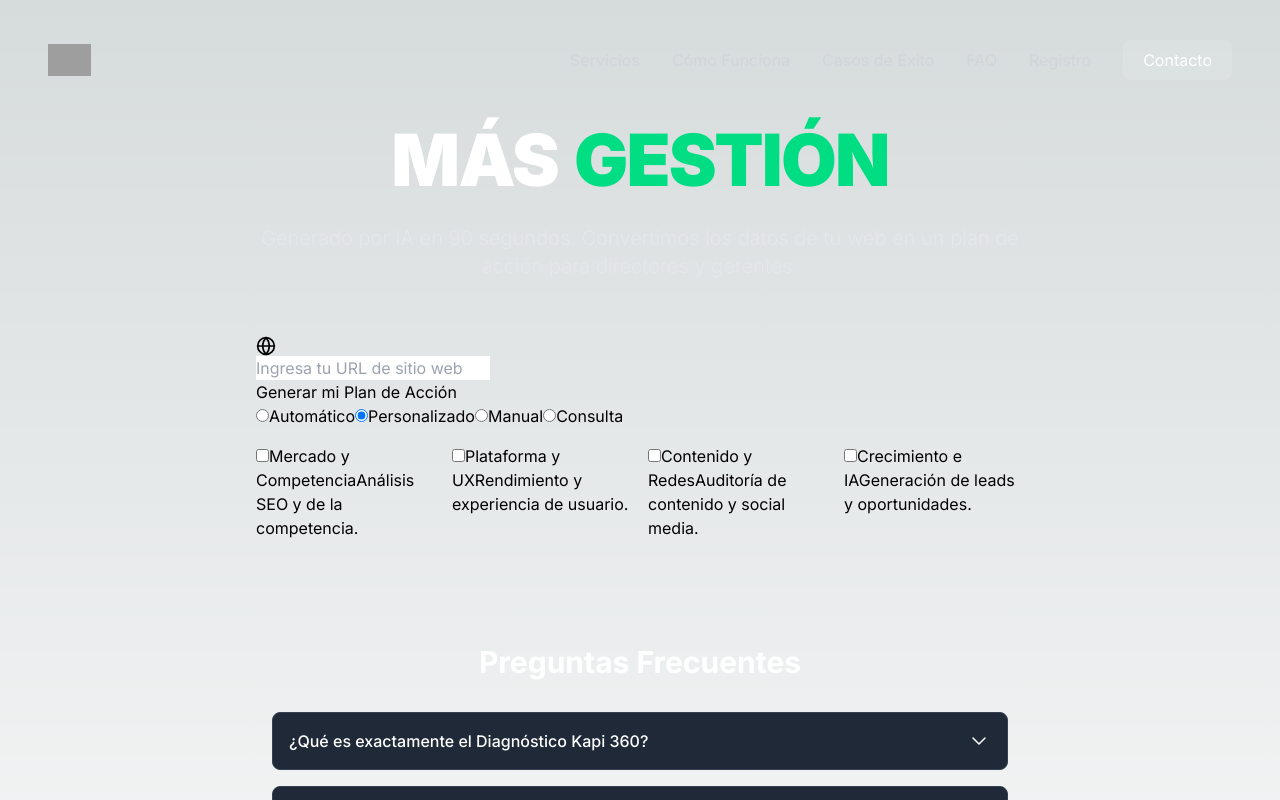
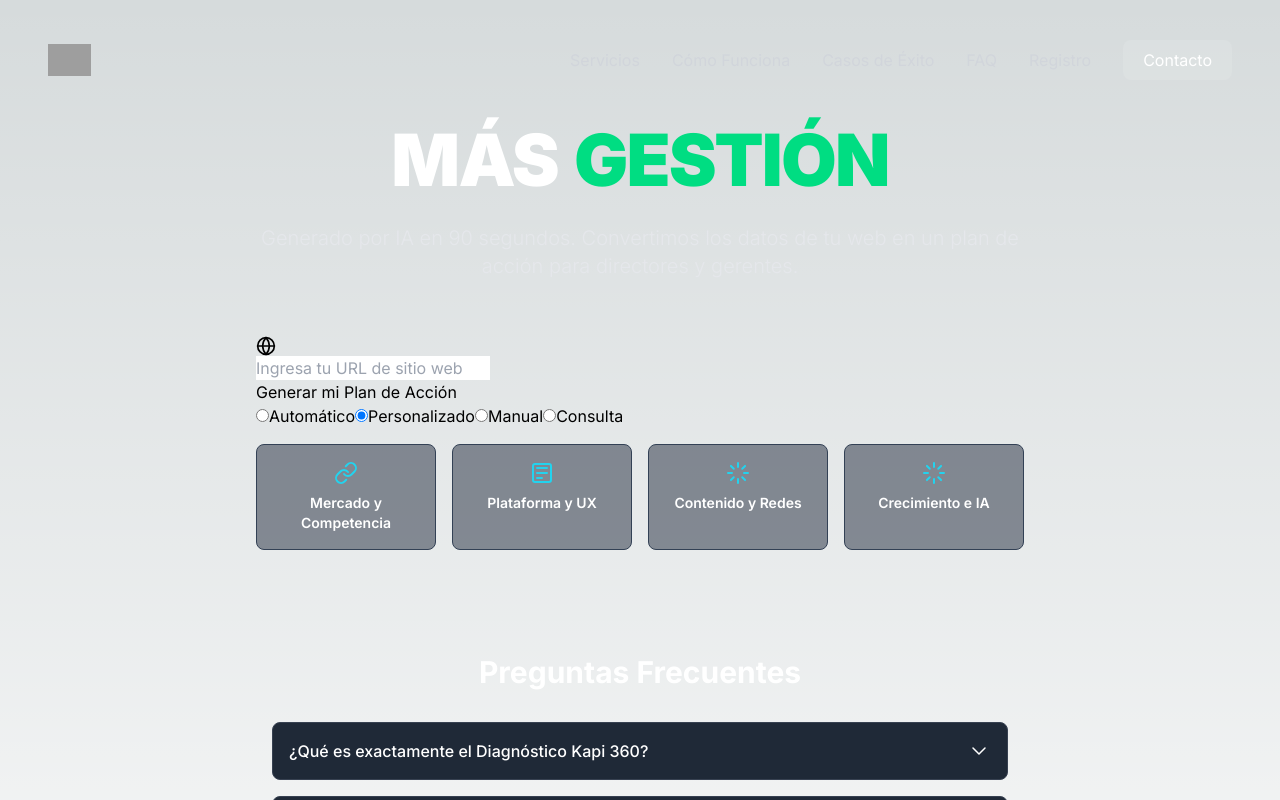
Before and after one commit to nataliogarbus/kapi360-mvp, a Next.js app: page / in a window 1280 px wide. Both pictures are taken after a click on the radio button "Personalizado". Shown: the top 800 px of the page. Built offline with nearby package versions, Linux system fonts and the light colour scheme; grey boxes are pictures that could not be loaded.

Commit message:
refactor(ui): Unificar diseño de tarjetas en el formulario

```diff
--- a/src/components/DiagnosticForm.tsx
+++ b/src/components/DiagnosticForm.tsx
@@ -1,6 +1,17 @@
-'use client';
+import React, { useState } from 'react';
 
-import React, { useState } from 'react';
+// --- Iconos SVG (reutilizados de ReportSection) ---
+const SeoIcon = () => <svg xmlns="http://www.w3.org/2000/svg" width="24" height="24" viewBox="0 0 24 24" fill="none" stroke="currentColor" strokeWidth="2" strokeLinecap="round" strokeLinejoin="round"><path d="M10 13a5 5 0 0 0 7.54.54l3-3a5 5 0 0 0-7.07-7.07l-1.72 1.72"/><path d="M14 11a5 5 0 0 0-7.54-.54l-3 3a5 5 0 0 0 7.07 7.07l1.72-1.72"/></svg>;
+const UxIcon = () => <svg xmlns="http://www.w3.org/2000/svg" width="24" height="24" viewBox="0 0 24 24" fill="none" stroke="currentColor" strokeWidth="2" strokeLinecap="round" strokeLinejoin="round"><rect x="3" y="3" width="18" height="18" rx="2" ry="2"/><path d="M7 12h10M7 7h10M7 17h5"/></svg>;
+const ConversionIcon = () => <svg xmlns="http://www.w3.org/2000/svg" width="24" height="24" viewBox="0 0 24 24" fill="none" stroke="currentColor" strokeWidth="2" strokeLinecap="round" strokeLinejoin="round"><path d="M12 2v4M12 18v4M4.93 4.93l2.83 2.83M16.24 16.24l2.83 2.83M2 12h4M18 12h4M4.93 19.07l2.83-2.83M16.24 7.76l2.83-2.83"/></svg>;
+const DefaultIcon = () => <svg xmlns="http://www.w3.org/2000/svg" width="24" height="24" viewBox="0 0 24 24" fill="none" stroke="currentColor" strokeWidth="2" strokeLinecap="round" strokeLinejoin="round"><path d="M12 2L2 7l10 5 10-5-10-5zM2 17l10 5 10-5M2 12l10 5 10-5"/></svg>;
+
+const getIconForTitle = (title: string) => {
+  if (title.toLowerCase().includes('seo') || title.toLowerCase().includes('mercado')) return <SeoIcon />;
+  if (title.toLowerCase().includes('ux') || title.toLowerCase().includes('plataforma')) return <UxIcon />;
+  if (title.toLowerCase().includes('crecimiento') || title.toLowerCase().includes('redes')) return <ConversionIcon />;
+  return <DefaultIcon />;
+};
 
 // --- Data for Custom Options ---
 const customOptions = [
@@ -88,10 +99,16 @@
           <div id="custom-options-wrapper" className="my-4 grid grid-cols-2 sm:grid-cols-4 gap-4 text-left">
             {customOptions.map(option => (
               <div key={option.id}>
-                <input type="checkbox" id={option.id} name="enfoques" value={option.value} className="enfoque-checkbox-input" disabled={isLoading} />
-                <label htmlFor={option.id} className="enfoque-checkbox-label" data-tooltip={option.description}>
-                  <span className="enfoque-title">{option.title}</span>
-                  <span className="enfoque-desc">{option.description}</span>
+                <input type="checkbox" id={option.id} name="enfoques" value={option.value} className="hidden peer" disabled={isLoading} />
+                <label
+                  htmlFor={option.id}
+                  className="bg-slate-800/50 border border-slate-700 rounded-lg p-4 flex flex-col items-center text-center cursor-pointer h-full hover:border-cyan-400 peer-checked:border-green-400 peer-checked:ring-2 peer-checked:ring-green-400/50 transition-all duration-300"
+                  title={option.description} // Tooltip con la descripción
+                >
+                  <div className="text-cyan-400 mb-2">
+                    {getIconForTitle(option.title)}
+                  </div>
+                  <span className="font-semibold text-white text-sm">{option.title}</span>
                 </label>
               </div>
             ))}
```
